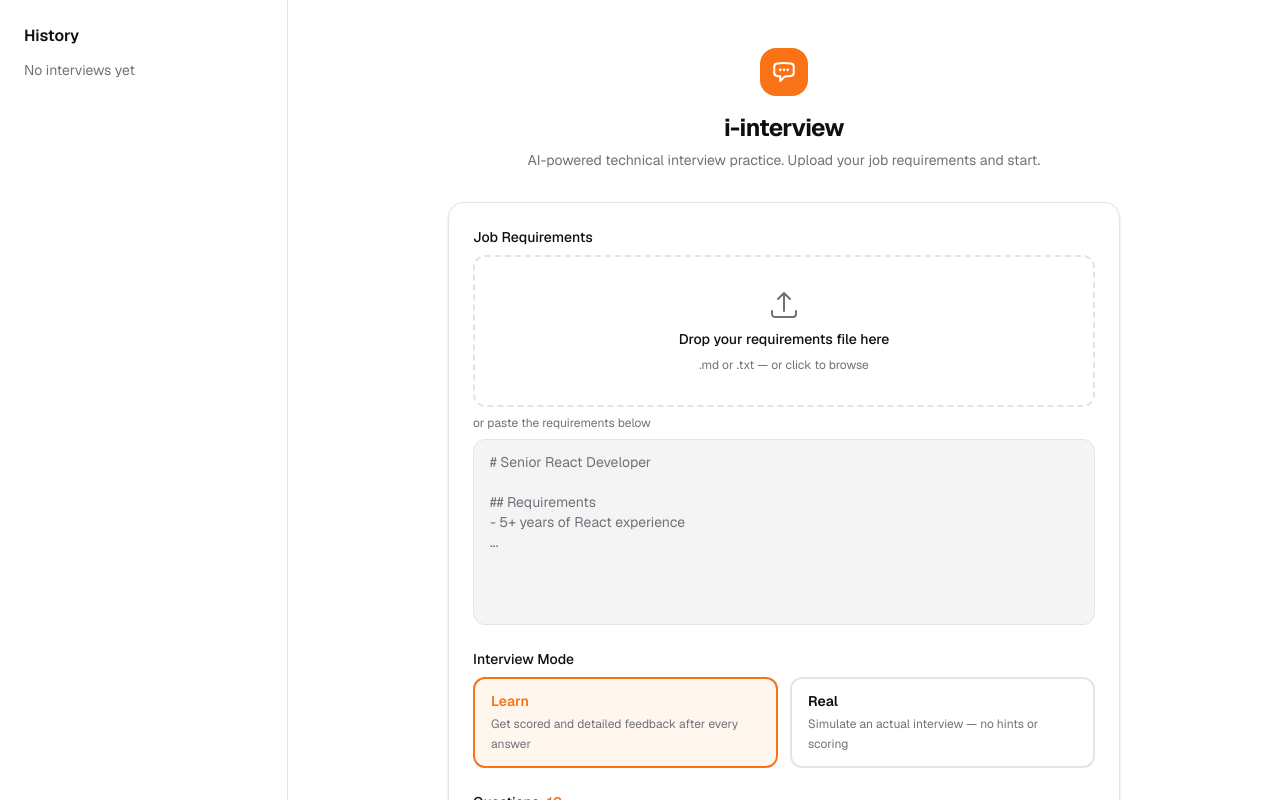
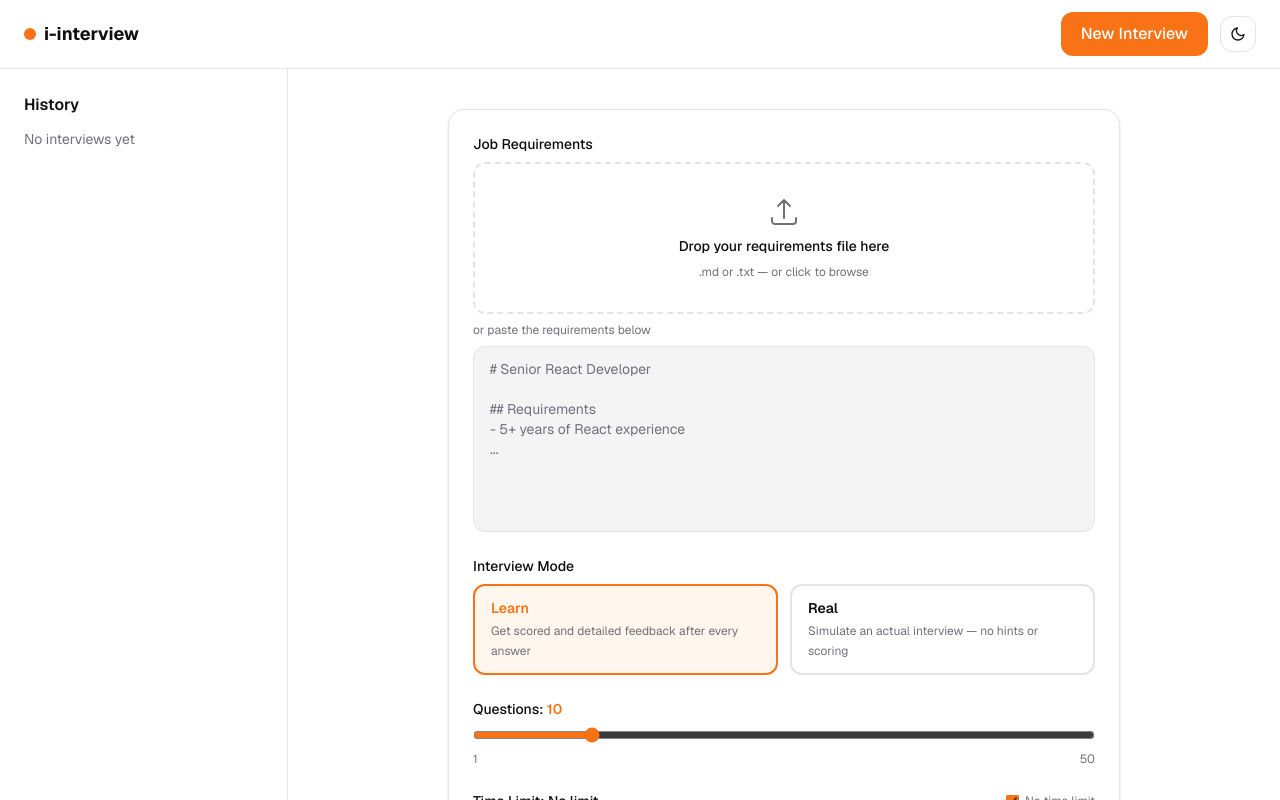
Before and after one commit to TsvetomirGT/i-interview, a Next.js app: page / in a window 1280 px wide. Shown: the top 800 px of the page. Built offline with nearby package versions, Linux system fonts and the light colour scheme.

Commit message:
feat: mount Header in root layout, remove inline title from home page

```diff
--- a/app/layout.tsx
+++ b/app/layout.tsx
@@ -1,5 +1,6 @@
 import type { Metadata } from "next";
 import { Geist, Geist_Mono } from "next/font/google";
+import { Header } from "@/components/ui/Header";
 import "./globals.css";
 
 const geistSans = Geist({
@@ -27,7 +28,10 @@ export default function RootLayout({
       lang="en"
       className={`${geistSans.variable} ${geistMono.variable} h-full antialiased`}
     >
-      <body className="min-h-full flex flex-col">{children}</body>
+      <body className="min-h-full flex flex-col">
+        <Header />
+        {children}
+      </body>
     </html>
   );
 }
--- a/app/page.tsx
+++ b/app/page.tsx
@@ -3,42 +3,16 @@ import { HistorySidebar } from '@/components/interview/HistorySidebar'
 
 export default function Home() {
   return (
-    <div className="min-h-screen bg-[var(--background)]">
-      <div className="flex flex-col lg:flex-row min-h-screen">
+    <div className="flex-1 bg-[var(--background)]">
+      <div className="flex flex-col lg:flex-row min-h-full">
         {/* Sidebar */}
-        <aside className="lg:w-72 shrink-0 border-b lg:border-b-0 lg:border-r border-[var(--border)] p-4 lg:p-6 lg:sticky lg:top-0 lg:h-screen lg:overflow-y-auto">
+        <aside className="lg:w-72 shrink-0 border-b lg:border-b-0 lg:border-r border-[var(--border)] p-4 lg:p-6 lg:sticky lg:top-[57px] lg:h-[calc(100vh-57px)] lg:overflow-y-auto">
           <HistorySidebar />
         </aside>
 
-        {/* Main content — centered within remaining space */}
-        <main className="flex-1 flex items-center justify-center px-4 py-12">
+        {/* Main content */}
+        <main className="flex-1 flex items-center justify-center px-4 py-10">
           <div className="w-full max-w-2xl">
-            {/* Header */}
-            <div className="mb-8 text-center">
-              <div className="inline-flex items-center justify-center w-12 h-12 rounded-2xl bg-[var(--bubble-user-bg)] mb-4">
-                <svg
-                  className="w-6 h-6 text-white"
-                  fill="none"
-                  viewBox="0 0 24 24"
-                  stroke="currentColor"
-                  strokeWidth={2}
-                >
-                  <path
-                    strokeLinecap="round"
-                    strokeLinejoin="round"
-                    d="M8.625 9.75a.375.375 0 11-.75 0 .375.375 0 01.75 0zm0 0H8.25m4.125 0a.375.375 0 11-.75 0 .375.375 0 01.75 0zm0 0H12m4.125 0a.375.375 0 11-.75 0 .375.375 0 01.75 0zm0 0h-.375m-13.5 3.01c0 1.6 1.123 2.994 2.707 3.227 1.087.16 2.185.283 3.293.369V21l4.184-4.183a1.14 1.14 0 01.778-.332 48.294 48.294 0 005.83-.498c1.585-.233 2.708-1.626 2.708-3.228V6.741c0-1.602-1.123-2.995-2.707-3.228A48.394 48.394 0 0012 3c-2.392 0-4.744.175-7.043.513C3.373 3.746 2.25 5.14 2.25 6.741v6.018z"
-                  />
-                </svg>
-              </div>
-              <h1 className="text-2xl font-bold text-[var(--foreground)] tracking-tight">
-                i-interview
-              </h1>
-              <p className="mt-1.5 text-sm text-[var(--muted-foreground)]">
-                AI-powered technical interview practice. Upload your job requirements and start.
-              </p>
-            </div>
-
-            {/* Card */}
             <div className="rounded-2xl border border-[var(--border)] bg-[var(--card)] p-6 shadow-sm">
               <SetupForm />
             </div>
```
